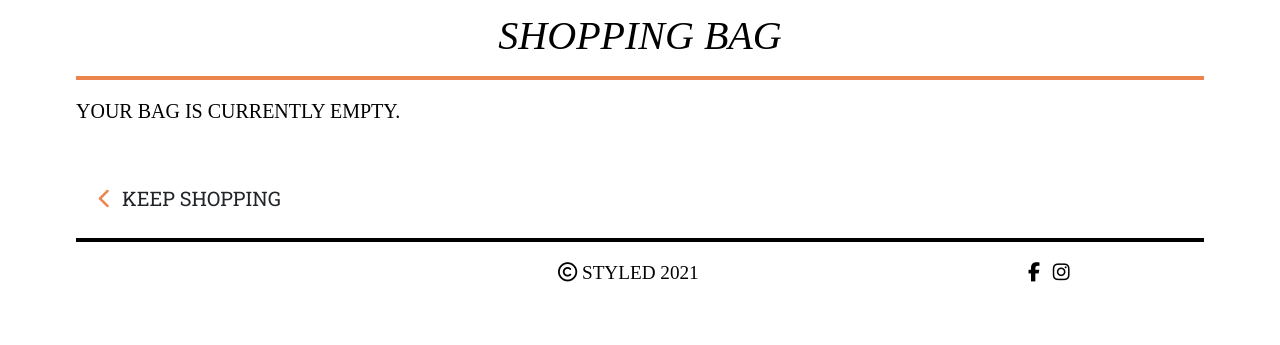
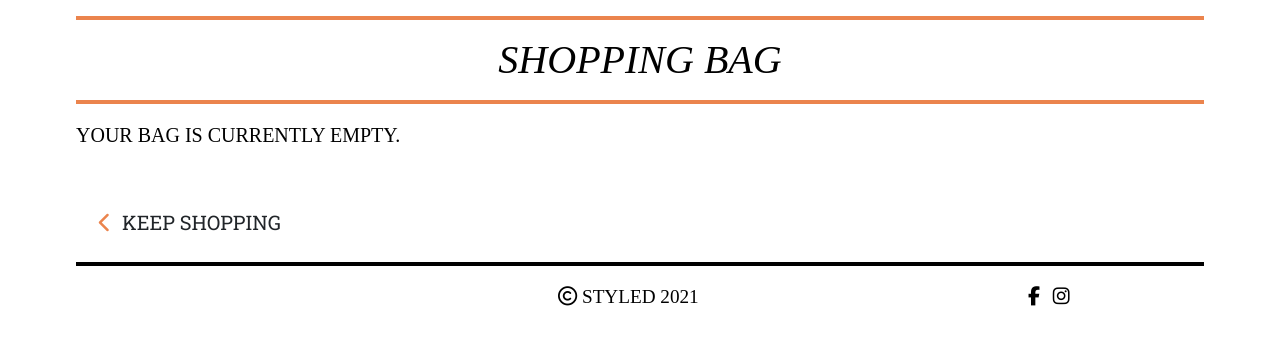
Before and after one commit to elomasney/styled_v1, a Django app: template bag/templates/bag/bag.html in a window 1280 px wide. Shown: the part 188-533 px from the top of the page. Run offline with Django 3.2, Linux system fonts and the light colour scheme; the template is opened without the code that fills it, so the values that code supplies are empty; some libraries are stand-ins or nearby versions; some web fonts are replaced.

Commit message:
Pushed margin top down to show headers on smaller screens

```diff
--- a/about/templates/about/about.html
+++ b/about/templates/about/about.html
@@ -12,7 +12,7 @@
 {% block content %}
 <div class="overlay"></div>
 <div class="container-fluid">
-    <div class="row">
+    <div class="row mt-4">
         <div class="col text-center">
             <hr class="text-orange">
             <h3 class="logo-font display-6 mb-3 mt-3 fst-italic">The Styled Story</h3>
--- a/bag/templates/bag/bag.html
+++ b/bag/templates/bag/bag.html
@@ -15,7 +15,7 @@
 {% block content %}
 <div class="overlay"></div>
 <div class="container mb-2">
-    <div class="row">
+    <div class="row mt-4">
         <div class="col text-center">
             <hr class="text-orange">
             <h3 class="logo-font display-6 mb-3 mt-3 fst-italic">Shopping Bag</h3>
@@ -24,7 +24,7 @@
     </div>
 
     <div class="row">
-        <div class="col col-sm-12">
+        <div class="col col-sm-6">
             {% if bag_items %}
                 <div class="table-responsive rounded">
                     <table class="table table-sm table-borderless">
--- a/checkout/templates/checkout/checkout.html
+++ b/checkout/templates/checkout/checkout.html
@@ -17,7 +17,7 @@
 {% block content %}
     <div class="overlay"></div>
     <div class="container">
-        <div class="row">
+        <div class="row mt-4">
             <div class="col">
                 <hr class="text-orange">
                 <h3 class="logo-font display-6 mb-3 mt-3 fst-italic text-center">Checkout</h3>
@@ -91,7 +91,7 @@
 								<label class="form-check-label logo-font" for="id-save-info">Save this delivery information to my profile</label>
                                 <input class="form-check-input ml-2 mr-0" type="checkbox" id="id-save-info" name="save-info" checked>
 							{% else %}
-								<label class="form-check-label" for="id-save-info">
+								<label class="form-check-label col-12" for="id-save-info">
                                     <a class="text-orange" href="{% url 'account_signup' %}">Create an account</a> or
                                     <a class="text-orange" href="{% url 'account_login' %}">login</a> to save this information
                                 </label>
@@ -109,7 +109,7 @@
                         <input type="hidden" value="{{client_secret}}" name="client_secret">
                     </fieldset>
 
-                    <div class="submit-button text-right mt-5 mb-2">
+                    <div class="submit-button text-right text-sm-center mt-5 mb-2">
 						<a href="{% url 'view_bag' %}" class="btn btn-orange btn-outline-black rounded-0">
 							<span class="icon">
 								<i class="fas fa-chevron-left"></i>
--- a/checkout/templates/checkout/checkout_success.html
+++ b/checkout/templates/checkout/checkout_success.html
@@ -16,7 +16,7 @@
 {% block content %}
     <div class="overlay"></div>
     <div class="container">
-        <div class="row">
+        <div class="row mt-4">
             <div class="col">
                 <hr class="text-orange">
                 <h2 class="logo-font mb-4">Thank You</h2>
--- a/gallery/templates/gallery/add_image.html
+++ b/gallery/templates/gallery/add_image.html
@@ -12,7 +12,7 @@
 {% block content %}
     <div class="overlay"></div>
     <div class="container">
-        <div class="row">
+        <div class="row mt-4">
             <div class="col-12 col-md-10 offset-md-1 mt-4 text-center">
                 <hr class="text-orange">
                 <h2 class="logo-font fw-bold mb-4">Look Book Management</h2>
--- a/gallery/templates/gallery/edit_image.html
+++ b/gallery/templates/gallery/edit_image.html
@@ -12,7 +12,7 @@
 {% block content %}
     <div class="overlay"></div>
     <div class="container">
-        <div class="row">
+        <div class="row mt-4">
             <div class="col-12 col-md-10 offset-md-1 mt-4 text-center">
                 <hr class="text-orange">
                 <h2 class="logo-font fw-bold mb-4">Look Book Management</h2>
--- a/gallery/templates/gallery/gallery.html
+++ b/gallery/templates/gallery/gallery.html
@@ -16,7 +16,7 @@
 {% block content %}
     <div class="overlay"></div>
     <div class="container-fluid">
-        <div class="row">
+        <div class="row mt-4">
             <div class="col text-center">
                 <hr class="text-orange">
                 <h3 class="logo-font display-6 mb-3 mt-3 fst-italic">The Look Book</h3>
--- a/home/templates/home/index.html
+++ b/home/templates/home/index.html
@@ -14,7 +14,7 @@
 {% block content %}
 <div class="overlay"></div>
 <div class="container h-100 ">
-    <div class="row">
+    <div class="row mt-4">
         <div class="col-12 my-auto">
             <div id="carouselHome" class="carousel carousel-dark slide" data-bs-ride="carousel">
                 <div class="carousel-inner h-50">
--- a/products/templates/products/add_feature.html
+++ b/products/templates/products/add_feature.html
@@ -12,7 +12,7 @@
 {% block content %}
     <div class="overlay"></div>
     <div class="container">
-        <div class="row">
+        <div class="row mt-4">
             <div class="col-12 col-md-10 offset-md-1 mt-4 text-center">
                 <hr class="text-orange">
                 <h2 class="logo-font fw-bold mb-4">Product Feature Management</h2>
--- a/products/templates/products/add_product.html
+++ b/products/templates/products/add_product.html
@@ -12,7 +12,7 @@
 {% block content %}
     <div class="overlay"></div>
     <div class="container">
-        <div class="row">
+        <div class="row mt-4">
             <div class="col-12 col-md-10 offset-md-1 mt-4 text-center">
                 <hr class="text-orange">
                 <h2 class="logo-font fw-bold mb-4">Product Management</h2>
--- a/products/templates/products/edit_feature.html
+++ b/products/templates/products/edit_feature.html
@@ -12,7 +12,7 @@
 {% block content %}
     <div class="overlay"></div>
     <div class="container">
-        <div class="row">
+        <div class="row mt-4">
             <div class="col-12 col-md-10 offset-md-1 mt-4 text-center">
                 <hr class="text-orange">
                 <h2 class="logo-font fw-bold mb-4">Product Feature Management</h2>
--- a/products/templates/products/edit_product.html
+++ b/products/templates/products/edit_product.html
@@ -12,7 +12,7 @@
 {% block content %}
     <div class="overlay"></div>
     <div class="container">
-        <div class="row">
+        <div class="row mt-4">
             <div class="col-12 col-md-10 offset-md-1 mt-4 text-center">
                 <hr class="text-orange">
                 <h2 class="logo-font fw-bold mb-4">Product Management</h2>
--- a/products/templates/products/products.html
+++ b/products/templates/products/products.html
@@ -13,7 +13,7 @@
 {% block content %}
 <div class="overlay"></div>
 <div class="container-fluid">
-    <div class="row">
+    <div class="row mt-4">
         <div class="col text-center">
             {% for c in current_categories %}
             <hr class="text-orange">
```
